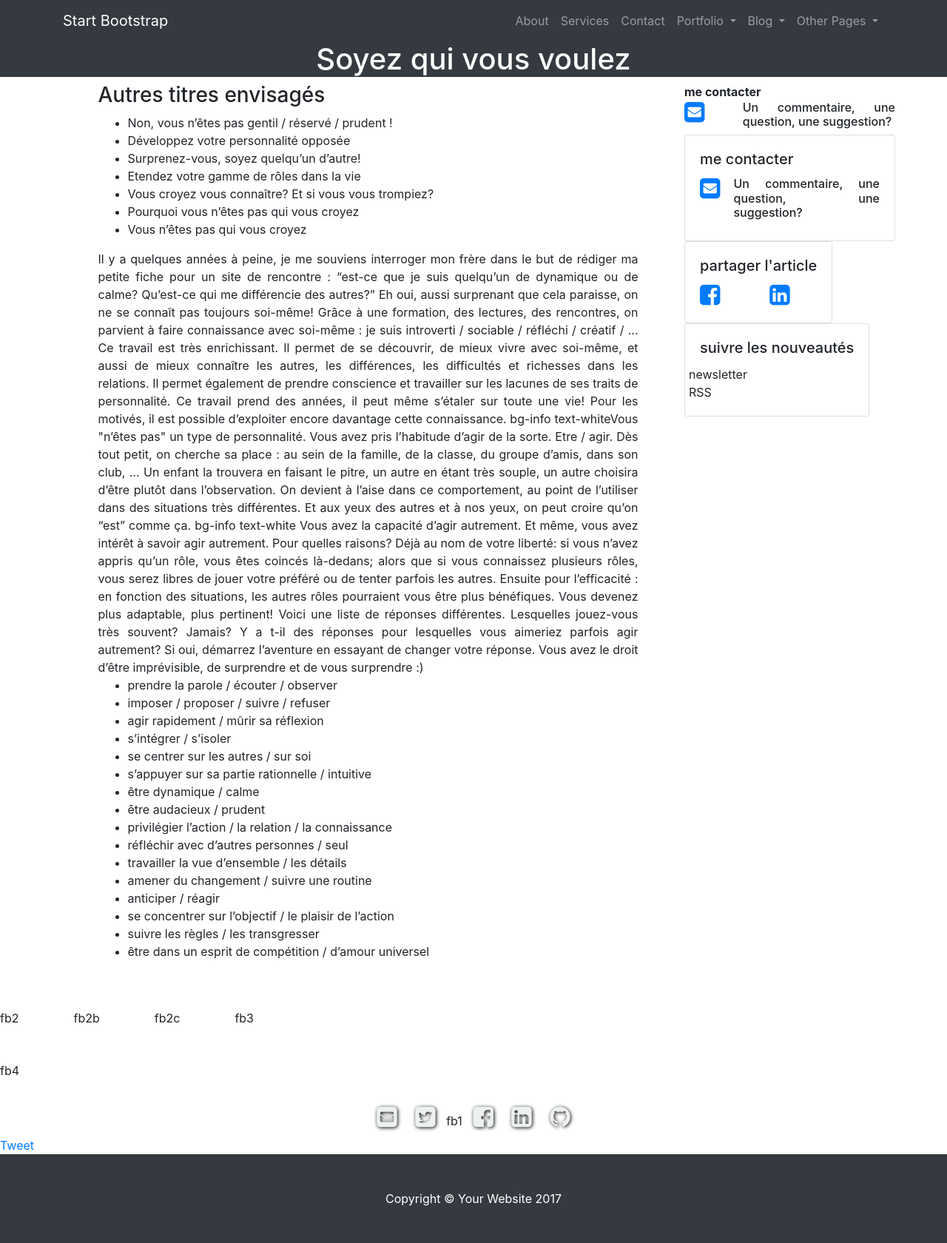
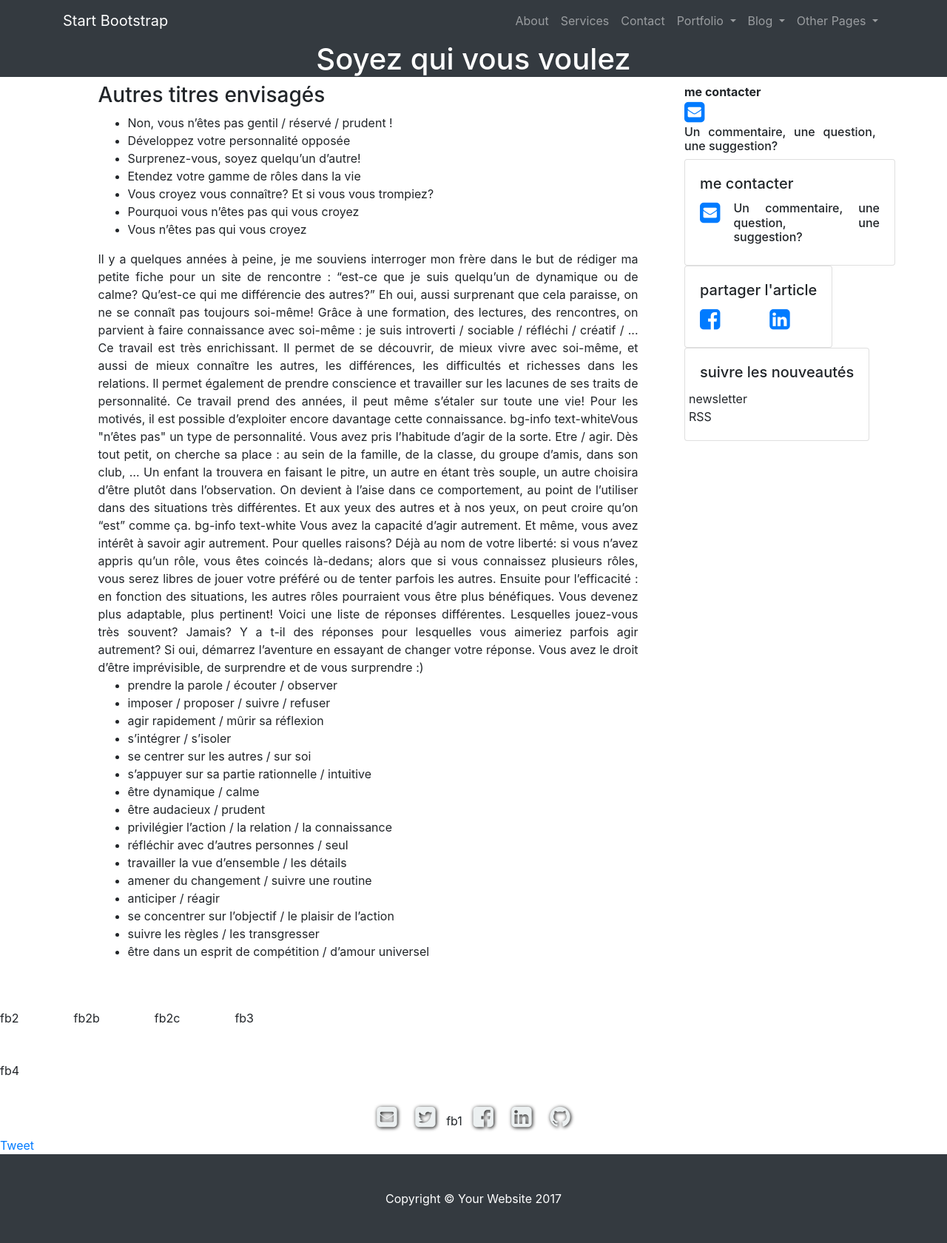
Before and after one commit to OrgaEvolutions/Nathoup.github.io, a Jekyll site: the page built from articles/personnalite.html, in a window 1280 px wide. Shown: the whole page at 74% size. Built offline with Jekyll 4.4.1, drawn with Linux system fonts in a browser that asks for light colours; nearby versions of some CDN libraries; comment, search, counter and statistics services are not loaded; grey boxes are pictures that could not be loaded.

Commit message:
Update post.html

```diff
--- a/_layouts/post.html
+++ b/_layouts/post.html
@@ -26,8 +26,8 @@
            <div class="row">
              <b>me contacter</b>
              <div class="row">
-              <div class = "col-3"><a href="mailto:{{ site.email }}?subject:{{page.title}}" class="author-social" target="_blank"><i class="fa fa-2x fa-envelope-square"></i></a></div>
-              <div class = "col-9"><h6>Un commentaire, une question, une suggestion?</h6></div>
+              <div class = "col-1"><a href="mailto:{{ site.email }}?subject:{{page.title}}" class="author-social" target="_blank"><i class="fa fa-2x fa-envelope-square"></i></a></div>
+              <div class = "col-11"><h6>Un commentaire, une question, une suggestion?</h6></div>
              </div>
            </div>
 
```
